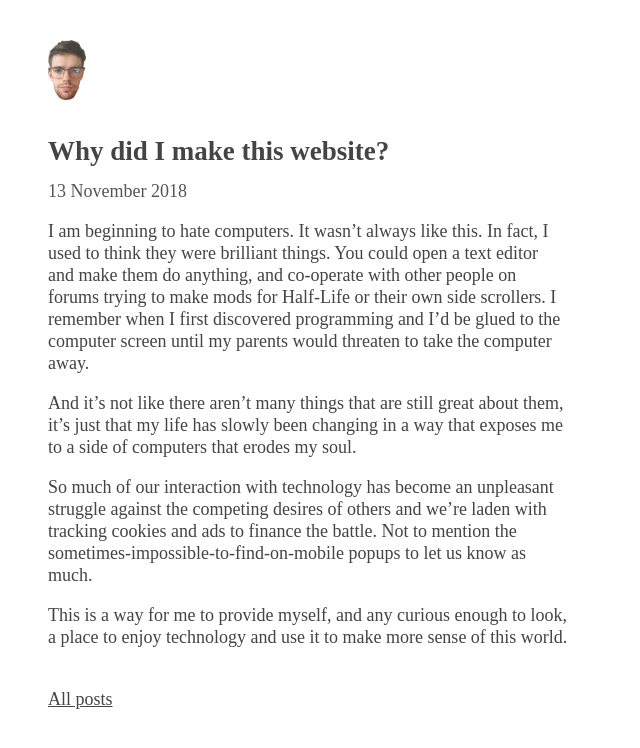
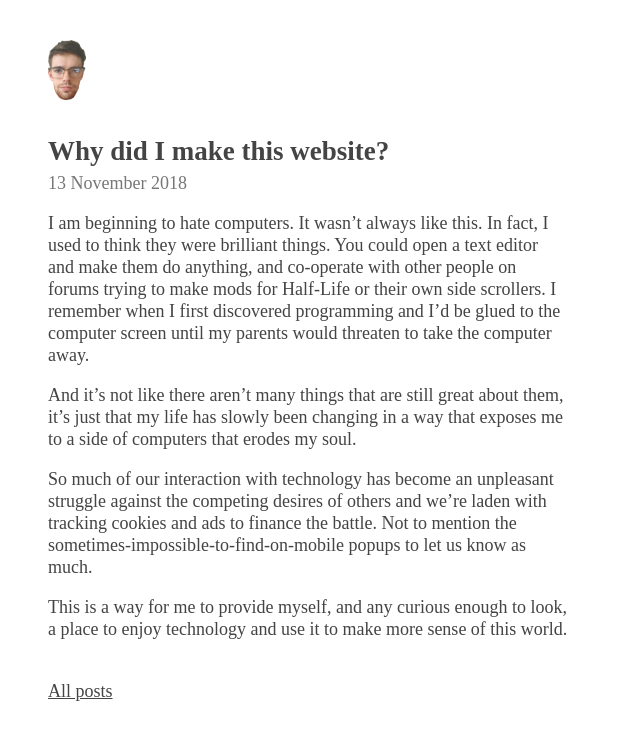
Before and after one commit to curlywurlycraig/curlywurlycraig.github.io, a Jekyll site: the page built from blog/_posts/2018-11-13-why-am-i-writing-this-blog.md, in a window 1280 px wide. Shown: the top 748 px of the page, without its empty margins (0-640 px from the left). Built offline with Jekyll 4.4.1, drawn with Linux system fonts in a browser that asks for light colours.

Commit message:
Fix date alignment

```diff
--- a/blog/_layouts/post.html
+++ b/blog/_layouts/post.html
@@ -10,15 +10,11 @@
      margin-top: 40px;
 
  }
-
- #date {
-     color: #555555;
- }
 </style>
 
 
 <h2>{{ page.title }}</h2>
-<p id="date">{{ page.date | date: "%-d %B %Y"}}</p>
+<p class="date">{{ page.date | date: "%-d %B %Y"}}</p>
 {{ content }}
 
 <div class="post__controls__container">
```
